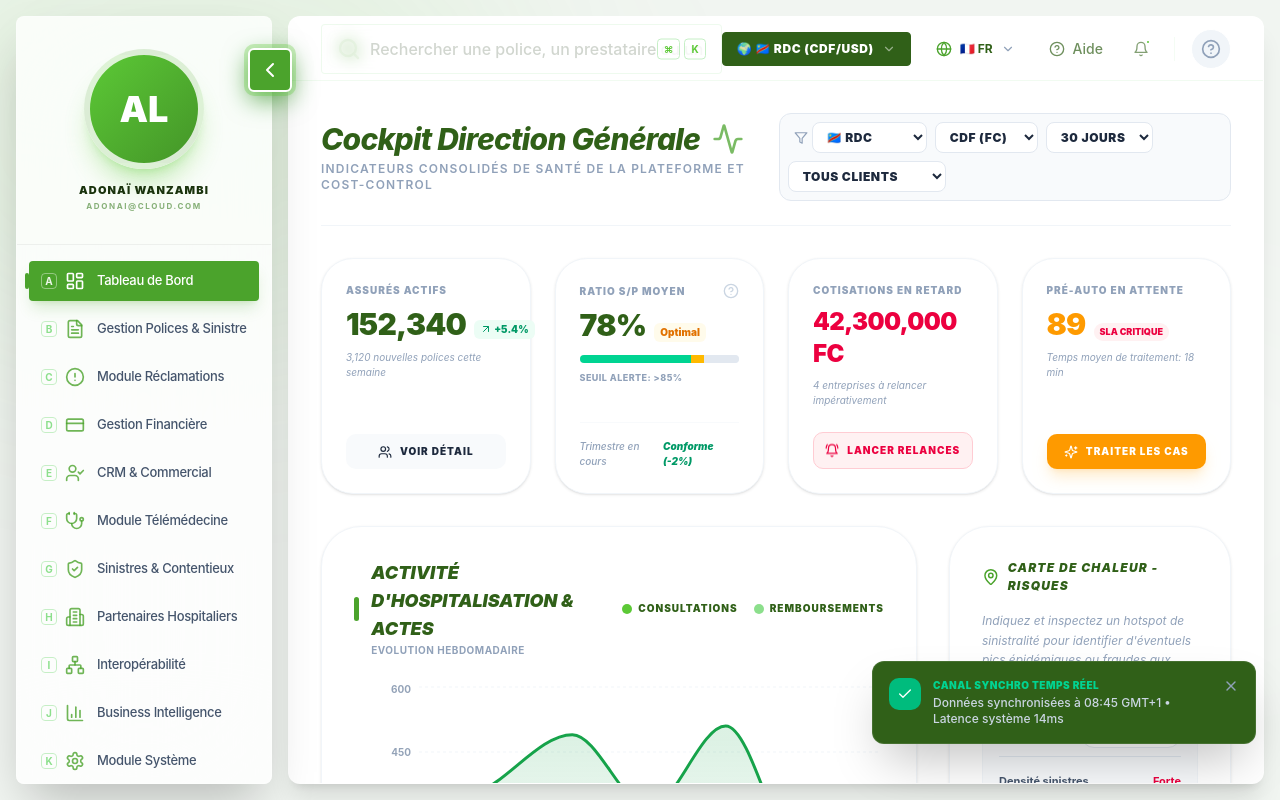
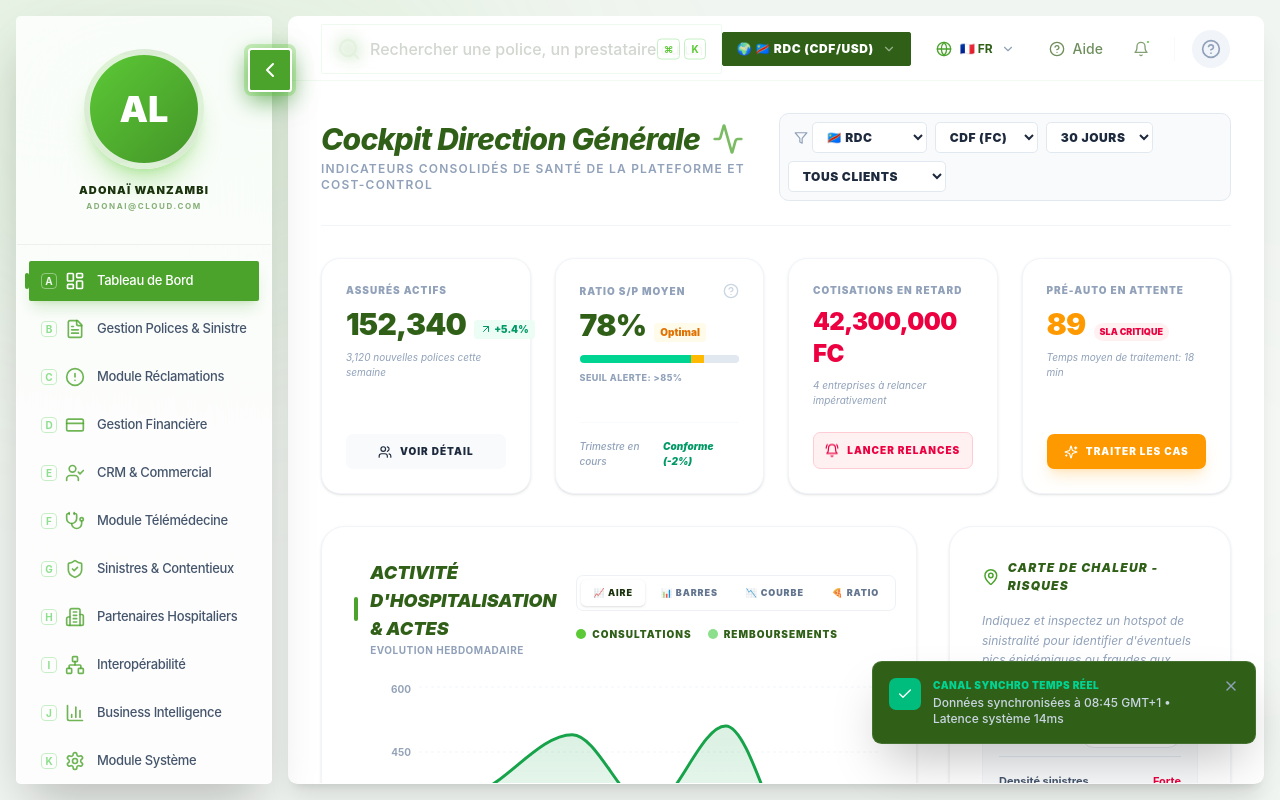
Before and after one commit to Wanz44/NeoGTec, a React (Vite) app: page / in a window 1280 px wide. Built offline with nearby package versions, Linux system fonts and the light colour scheme.

Commit message:
feat: add preauth module and refine design system
- Add `claims-preauth` route to navigation.
- Update dashboard with advanced chart types and safe alert handling.
- Reduce border radius globally by 40% for a sleeker aesthetic.
- Enable `legacy-peer-deps` in npm configuration.

```diff
--- a/src/frontend/App.tsx
+++ b/src/frontend/App.tsx
@@ -119,6 +119,7 @@ export default function App() {
       case 'claims-litigation':
       case 'claims-workflow':
       case 'claims-expertise':
+      case 'claims-preauth':
       case 'claims-list':
         return <Claims subModule={activeModule} />;
       case 'consumption-list':
--- a/src/frontend/components/Dashboard.tsx
+++ b/src/frontend/components/Dashboard.tsx
@@ -12,7 +12,8 @@ import {
   X, Check, DollarSign, Wallet, ShieldAlert, FileText, ChevronRight
 } from 'lucide-react';
 import {
-  AreaChart, Area, XAxis, YAxis, CartesianGrid, Tooltip, ResponsiveContainer, BarChart, Bar
+  AreaChart, Area, XAxis, YAxis, CartesianGrid, Tooltip, ResponsiveContainer, BarChart, Bar,
+  LineChart, Line, PieChart, Pie, Cell, Legend
 } from 'recharts';
 
 // Regional Data corresponding to filters
@@ -65,11 +66,21 @@ interface PreAuthRequest {
 }
 
 export const Dashboard: React.FC = () => {
+  // Safe Alert Helper to prevent iframe sandboxing errors on window.alert
+  const safeAlert = (message: string) => {
+    try {
+      alert(message);
+    } catch (e) {
+      console.warn("[Alert Blocked by sandbox Context]:", message);
+    }
+  };
+
   // Global filters
   const [country, setCountry] = useState<'RDC' | 'France' | 'UAE'>('RDC');
   const [currency, setCurrency] = useState<'FC' | 'USD' | 'EUR' | 'AED'>('FC');
   const [period, setPeriod] = useState<'30j' | '90j' | '1an'>('30j');
   const [clientType, setClientType] = useState<'all' | 'enterprise' | 'individual'>('all');
+  const [chartType, setChartType] = useState<'area' | 'bar' | 'line' | 'pie'>('area');
 
   // Modals & Sliders state
   const [activeMembersDrawerOpen, setActiveMembersDrawerOpen] = useState(false);
@@ -119,12 +130,12 @@ export const Dashboard: React.FC = () => {
 
   const handleApprovePreAuth = (id: string, name: string) => {
     setPreAuthList(prev => prev.filter(item => item.id !== id));
-    alert(`La demande de pré-autorisation pour ${name} a été approuvée avec succès. Notification débloquée au tiers payant.`);
+    safeAlert(`La demande de pré-autorisation pour ${name} a été approuvée avec succès. Notification débloquée au tiers payant.`);
   };
 
   const handleRejectPreAuth = (id: string, name: string) => {
     setPreAuthList(prev => prev.filter(item => item.id !== id));
-    alert(`La demande de pré-autorisation pour ${name} a été refusée. L'assuré et l'établissement ont été notifiés.`);
+    safeAlert(`La demande de pré-autorisation pour ${name} a été refusée. L'assuré et l'établissement ont été notifiés.`);
   };
 
   // Recharts activity graph data
@@ -136,6 +147,14 @@ export const Dashboard: React.FC = () => {
     { name: 'Ven', consultations: country === 'RDC' ? 510 : 310, remboursements: 280 },
     { name: 'Sam', consultations: country === 'RDC' ? 180 : 90, remboursements: 80 },
     { name: 'Dim', consultations: country === 'RDC' ? 120 : 60, remboursements: 50 },
+  ];
+
+  // Dynamic Pie Chart Data calculation
+  const totalConsultations = activityData.reduce((sum, item) => sum + item.consultations, 0);
+  const totalRemboursements = activityData.reduce((sum, item) => sum + item.remboursements, 0);
+  const pieData = [
+    { name: 'Consultations', value: totalConsultations, color: '#16a34a' },
+    { name: 'Remboursements', value: totalRemboursements, color: '#818cf8' },
   ];
 
   return (
@@ -237,7 +256,12 @@ export const Dashboard: React.FC = () => {
       <div className="grid grid-cols-1 md:grid-cols-2 lg:grid-cols-4 gap-6">
 
         {/* KPI 1 - Assurés Actifs */}
-        <div className="bg-white border border-slate-100 rounded-[2rem] p-6 shadow-sm hover:shadow-lg transition-all flex flex-col justify-between">
+        <motion.div
+          initial={{ opacity: 0, y: 20 }}
+          animate={{ opacity: 1, y: 0 }}
+          transition={{ duration: 0.5, delay: 0.1, ease: [0.16, 1, 0.3, 1] }}
+          className="bg-white border border-slate-100 rounded-[2rem] p-6 shadow-sm hover:shadow-lg transition-all flex flex-col justify-between"
+        >
           <div className="space-y-2">
             <p className="text-[10px] font-black uppercase tracking-widest text-slate-400">Assurés Actifs</p>
             <div className="flex items-baseline gap-2">
@@ -250,14 +274,19 @@ export const Dashboard: React.FC = () => {
           </div>
           <button
             onClick={() => setActiveMembersDrawerOpen(true)}
-            className="mt-6 w-full py-2.5 bg-slate-50 hover:bg-slate-900 hover:text-white transition-all rounded-xl text-[10px] font-black uppercase tracking-widest text-slate-800 flex items-center justify-center gap-2"
+            className="mt-6 w-full py-2.5 bg-slate-50 hover:bg-slate-900 hover:text-white transition-all rounded-xl text-[10px] font-black uppercase tracking-widest text-slate-800 flex items-center justify-center gap-2 cursor-pointer"
           >
             <Users className="w-3.5 h-3.5" /> Voir détail
           </button>
-        </div>
+        </motion.div>
 
         {/* KPI 2 - S/P Ratio (Loss/Premium Ratio) */}
-        <div className="bg-white border border-slate-100 rounded-[2rem] p-6 shadow-sm hover:shadow-lg transition-all flex flex-col justify-between">
+        <motion.div
+          initial={{ opacity: 0, y: 20 }}
+          animate={{ opacity: 1, y: 0 }}
+          transition={{ duration: 0.5, delay: 0.2, ease: [0.16, 1, 0.3, 1] }}
+          className="bg-white border border-slate-100 rounded-[2rem] p-6 shadow-sm hover:shadow-lg transition-all flex flex-col justify-between"
+        >
           <div className="space-y-2 relative group">
             <div className="flex items-center justify-between">
               <p className="text-[10px] font-black uppercase tracking-widest text-slate-400">Ratio S/P Moyen</p>
@@ -287,10 +316,15 @@ export const Dashboard: React.FC = () => {
             <span>Trimestre en cours</span>
             <span className="text-emerald-600 font-black">Conforme (-2%)</span>
           </div>
-        </div>
+        </motion.div>
 
         {/* KPI 3 - Cotisations en Retard */}
-        <div className="bg-white border border-slate-100 rounded-[2rem] p-6 shadow-sm hover:shadow-lg transition-all flex flex-col justify-between">
+        <motion.div
+          initial={{ opacity: 0, y: 20 }}
+          animate={{ opacity: 1, y: 0 }}
+          transition={{ duration: 0.5, delay: 0.3, ease: [0.16, 1, 0.3, 1] }}
+          className="bg-white border border-slate-100 rounded-[2rem] p-6 shadow-sm hover:shadow-lg transition-all flex flex-col justify-between"
+        >
           <div className="space-y-2">
             <p className="text-[10px] font-black uppercase tracking-widest text-slate-400">Cotisations en Retard</p>
             <div className="flex items-baseline gap-1">
@@ -300,14 +334,19 @@ export const Dashboard: React.FC = () => {
           </div>
           <button
             onClick={() => setRelanceModalOpen(true)}
-            className="mt-6 w-full py-2.5 bg-rose-50 hover:bg-rose-600 hover:text-white hover:border-transparent transition-all rounded-xl text-[10px] font-black uppercase tracking-widest text-rose-600 border border-rose-200 flex items-center justify-center gap-2"
+            className="mt-6 w-full py-2.5 bg-rose-50 hover:bg-rose-600 hover:text-white hover:border-transparent transition-all rounded-xl text-[10px] font-black uppercase tracking-widest text-rose-600 border border-rose-200 flex items-center justify-center gap-2 cursor-pointer"
           >
             <BellRing className="w-3.5 h-3.5 animate-bounce" /> Lancer relances
           </button>
-        </div>
+        </motion.div>
 
         {/* KPI 4 - Pré-autorisations */}
-        <div className="bg-white border border-slate-100 rounded-[2rem] p-6 shadow-sm hover:shadow-lg transition-all flex flex-col justify-between">
+        <motion.div
+          initial={{ opacity: 0, y: 20 }}
+          animate={{ opacity: 1, y: 0 }}
+          transition={{ duration: 0.5, delay: 0.4, ease: [0.16, 1, 0.3, 1] }}
+          className="bg-white border border-slate-100 rounded-[2rem] p-6 shadow-sm hover:shadow-lg transition-all flex flex-col justify-between"
+        >
           <div className="space-y-2">
             <p className="text-[10px] font-black uppercase tracking-widest text-slate-400">Pré-auto en Attente</p>
             <div className="flex items-baseline gap-2">
@@ -318,11 +357,11 @@ export const Dashboard: React.FC = () => {
           </div>
           <button
             onClick={() => setPreAuthModalOpen(true)}
-            className="mt-6 w-full py-2.5 bg-amber-500 hover:bg-amber-600 text-white tracking-widest transition-all rounded-xl text-[10px] font-black uppercase flex items-center justify-center gap-2 shadow-lg shadow-amber-500/20"
+            className="mt-6 w-full py-2.5 bg-amber-500 hover:bg-amber-600 text-white tracking-widest transition-all rounded-xl text-[10px] font-black uppercase flex items-center justify-center gap-2 shadow-lg shadow-amber-500/20 cursor-pointer"
           >
             <Sparkles className="w-3.5 h-3.5" /> Traiter les cas
           </button>
-        </div>
+        </motion.div>
 
       </div>
 
@@ -330,8 +369,13 @@ export const Dashboard: React.FC = () => {
       <div className="grid grid-cols-1 lg:grid-cols-3 gap-8">
 
         {/* Graph Section */}
-        <div className="lg:col-span-2 bg-white border border-slate-100 p-8 rounded-[2.5rem] shadow-sm space-y-6">
-          <div className="flex flex-col sm:flex-row sm:items-center sm:justify-between gap-4">
+        <motion.div
+          initial={{ opacity: 0, scale: 0.98, y: 30 }}
+          animate={{ opacity: 1, scale: 1, y: 0 }}
+          transition={{ duration: 0.6, delay: 0.5, ease: [0.16, 1, 0.3, 1] }}
+          className="lg:col-span-2 bg-white border border-slate-100 p-8 rounded-[2.5rem] shadow-sm space-y-6"
+        >
+          <div className="flex flex-col xl:flex-row xl:items-center xl:justify-between gap-4">
             <div className="flex items-center gap-3">
               <div className="w-2 h-6 bg-green-600 rounded-full" />
               <div>
@@ -339,13 +383,45 @@ export const Dashboard: React.FC = () => {
                 <p className="text-[10px] text-slate-400 font-bold uppercase tracking-wider">Evolution hebdomadaire</p>
               </div>
             </div>
-            <div className="flex gap-4 text-[10px] font-black uppercase tracking-widest">
+
+            {/* Interactive Switchers & Legends */}
+            <div className="flex flex-wrap items-center gap-4">
+              <div className="flex bg-slate-150 p-1 rounded-xl border border-slate-200/60 gap-1 shrink-0">
+                <button
+                  onClick={() => setChartType('area')}
+                  className={`px-3 py-1.5 text-[9px] uppercase font-black tracking-widest transition-all rounded-lg cursor-pointer ${chartType === 'area' ? 'bg-white text-slate-950 shadow-sm font-black' : 'text-slate-500 hover:text-slate-800'}`}
+                >
+                  📈 Aire
+                </button>
+                <button
+                  onClick={() => setChartType('bar')}
+                  className={`px-3 py-1.5 text-[9px] uppercase font-black tracking-widest transition-all rounded-lg cursor-pointer ${chartType === 'bar' ? 'bg-white text-slate-950 shadow-sm font-black' : 'text-slate-500 hover:text-slate-800'}`}
+                >
+                  📊 Barres
+                </button>
+                <button
+                  onClick={() => setChartType('line')}
+                  className={`px-3 py-1.5 text-[9px] uppercase font-black tracking-widest transition-all rounded-lg cursor-pointer ${chartType === 'line' ? 'bg-white text-slate-950 shadow-sm font-black' : 'text-slate-500 hover:text-slate-800'}`}
+                >
+                  📉 Courbe
+                </button>
+                <button
+                  onClick={() => setChartType('pie')}
+                  className={`px-3 py-1.5 text-[9px] uppercase font-black tracking-widest transition-all rounded-lg cursor-pointer ${chartType === 'pie' ? 'bg-white text-slate-950 shadow-sm font-black' : 'text-slate-500 hover:text-slate-800'}`}
+                >
+                  🍕 Ratio
+                </button>
+              </div>
+
+              <div className="hidden md:flex gap-4 text-[10px] font-black uppercase tracking-widest shrink-0">
                 <span className="flex items-center gap-1.5"><span className="w-2.5 h-2.5 rounded-full bg-green-500" /> Consultations</span>
                 <span className="flex items-center gap-1.5"><span className="w-2.5 h-2.5 rounded-full bg-indigo-400" /> Remboursements</span>
               </div>
             </div>
+          </div>
 
           <div className="h-[300px] w-full">
+            {chartType === 'area' && (
               <ResponsiveContainer width="100%" height="100%">
                 <AreaChart data={activityData}>
                   <defs>
@@ -361,13 +437,62 @@ export const Dashboard: React.FC = () => {
                   <CartesianGrid strokeDasharray="3 3" stroke="#f1f5f9" vertical={false} />
                   <XAxis dataKey="name" axisLine={false} tickLine={false} tick={{ fill: '#94a3b8', fontSize: 10, fontWeight: 700 }} />
                   <YAxis axisLine={false} tickLine={false} tick={{ fill: '#94a3b8', fontSize: 10, fontWeight: 700 }} />
-                <Tooltip contentStyle={{ borderRadius: '16px', border: '1px solid #f1f5f9', fontSize: '11px', fontWeight: 'bold' }} />
+                  <Tooltip contentStyle={{ borderRadius: '12px', border: '1px solid #e2e8f0', fontSize: '11px', fontWeight: 'bold' }} />
                   <Area type="monotone" name="Consultations" dataKey="consultations" stroke="#16a34a" strokeWidth={3} fillOpacity={1} fill="url(#chartConsult)" />
                   <Area type="monotone" name="Remboursements" dataKey="remboursements" stroke="#818cf8" strokeWidth={3} fillOpacity={1} fill="url(#chartRemb)" />
                 </AreaChart>
               </ResponsiveContainer>
+            )}
+
+            {chartType === 'bar' && (
+              <ResponsiveContainer width="100%" height="100%">
+                <BarChart data={activityData} barGap={4}>
+                  <CartesianGrid strokeDasharray="3 3" stroke="#f1f5f9" vertical={false} />
+                  <XAxis dataKey="name" axisLine={false} tickLine={false} tick={{ fill: '#94a3b8', fontSize: 10, fontWeight: 700 }} />
+                  <YAxis axisLine={false} tickLine={false} tick={{ fill: '#94a3b8', fontSize: 10, fontWeight: 700 }} />
+                  <Tooltip cursor={{ fill: '#f8fafc', opacity: 0.6 }} contentStyle={{ borderRadius: '12px', border: '1px solid #e2e8f0', fontSize: '11px', fontWeight: 'bold' }} />
+                  <Bar dataKey="consultations" name="Consultations" fill="#16a34a" radius={[4, 4, 0, 0]} maxBarSize={24} />
+                  <Bar dataKey="remboursements" name="Remboursements" fill="#818cf8" radius={[4, 4, 0, 0]} maxBarSize={24} />
+                </BarChart>
+              </ResponsiveContainer>
+            )}
+
+            {chartType === 'line' && (
+              <ResponsiveContainer width="100%" height="100%">
+                <LineChart data={activityData}>
+                  <CartesianGrid strokeDasharray="3 3" stroke="#f1f5f9" vertical={false} />
+                  <XAxis dataKey="name" axisLine={false} tickLine={false} tick={{ fill: '#94a3b8', fontSize: 10, fontWeight: 700 }} />
+                  <YAxis axisLine={false} tickLine={false} tick={{ fill: '#94a3b8', fontSize: 10, fontWeight: 700 }} />
+                  <Tooltip contentStyle={{ borderRadius: '12px', border: '1px solid #e2e8f0', fontSize: '11px', fontWeight: 'bold' }} />
+                  <Line type="monotone" dataKey="consultations" name="Consultations" stroke="#16a34a" strokeWidth={4} dot={{ r: 4, strokeWidth: 2 }} activeDot={{ r: 7 }} />
+                  <Line type="monotone" dataKey="remboursements" name="Remboursements" stroke="#818cf8" strokeWidth={4} dot={{ r: 4, strokeWidth: 2 }} activeDot={{ r: 7 }} />
+                </LineChart>
+              </ResponsiveContainer>
+            )}
+
+            {chartType === 'pie' && (
+              <ResponsiveContainer width="100%" height="100%">
+                <PieChart>
+                  <Tooltip contentStyle={{ borderRadius: '12px', border: '1px solid #e2e8f0', fontSize: '11px', fontWeight: 'bold' }} />
+                  <Pie
+                    data={pieData}
+                    cx="50%"
+                    cy="45%"
+                    innerRadius={60}
+                    outerRadius={95}
+                    paddingAngle={5}
+                    dataKey="value"
+                  >
+                    {pieData.map((entry, index) => (
+                      <Cell key={`cell-${index}`} fill={entry.color} />
+                    ))}
+                  </Pie>
+                  <Legend verticalAlign="bottom" height={36} iconType="circle" wrapperStyle={{ fontSize: '11px', fontWeight: 'bold', textTransform: 'uppercase' }} />
+                </PieChart>
+              </ResponsiveContainer>
+            )}
           </div>
-        </div>
+        </motion.div>
 
         {/* Heatmap Geographical Insights Card */}
         <div className="bg-white border border-slate-100 p-8 rounded-[2.5rem] shadow-sm flex flex-col justify-between">
--- a/src/frontend/components/claims/ClaimDeclaration.tsx
+++ b/src/frontend/components/claims/ClaimDeclaration.tsx
@@ -7,7 +7,7 @@ import {
   FilePlus, Camera, Upload, ShieldCheck,
   CheckCircle2, X, Info, Calendar,
   MapPin, Stethoscope, AlertCircle, FileText,
-  RefreshCcw
+  RefreshCcw, Lock
 } from 'lucide-react';
 import { cn } from '../../lib/utils';
 import { motion, AnimatePresence } from 'motion/react';
--- a/src/frontend/index.css
+++ b/src/frontend/index.css
@@ -54,14 +54,69 @@
   --color-mica: rgba(251, 255, 251, 0.85);
   --color-acrylic: rgba(255, 255, 255, 0.4);
 
-  /* Fluent Border Radius System (8px base at 96 DPI) */
-  --radius-xs: 2px;
-  --radius-sm: 4px;
-  --radius-md: 6px;
-  --radius-lg: 8px;
-  --radius-xl: 10px;
-  --radius-2xl: 12px;
+  /* Fluent Border Radius System (40% reduced values for modern sleekness) */
+  --radius-xs: 1.2px;
+  --radius-sm: 2.4px;
+  --radius-md: 3.6px;
+  --radius-lg: 4.8px;
+  --radius-xl: 6px;
+  --radius-2xl: 7.2px;
   --radius-fluent: var(--radius-sm);
+}
+
+/* Global utility overrides to scale down arbitrary and standard radius classes by 40% */
+@layer utilities {
+  .rounded-\[8px\] {
+    border-radius: 4.8px !important;
+  }
+  .rounded-\[12px\] {
+    border-radius: 7.2px !important;
+  }
+  .rounded-\[16px\] {
+    border-radius: 9.6px !important;
+  }
+  .rounded-\[20px\] {
+    border-radius: 12px !important;
+  }
+  .rounded-\[24px\] {
+    border-radius: 14.4px !important;
+  }
+  .rounded-\[32px\] {
+    border-radius: 19.2px !important;
+  }
+  .rounded-\[48px\] {
+    border-radius: 28.8px !important;
+  }
+  .rounded-\[56px\] {
+    border-radius: 33.6px !important;
+  }
+  .rounded-\[2rem\] {
+    border-radius: 1.2rem !important;
+  }
+  .rounded-\[2\.5rem\] {
+    border-radius: 1.5rem !important;
+  }
+  .rounded-\[3rem\] {
+    border-radius: 1.8rem !important;
+  }
+  .rounded-sm {
+    border-radius: 0.12rem !important; /* 40% reduced */
+  }
+  .rounded-md {
+    border-radius: 0.225rem !important; /* 40% reduced */
+  }
+  .rounded-lg {
+    border-radius: 0.3rem !important; /* 40% reduced */
+  }
+  .rounded-xl {
+    border-radius: 0.45rem !important; /* 40% reduced */
+  }
+  .rounded-2xl {
+    border-radius: 0.6rem !important; /* 40% reduced */
+  }
+  .rounded-3xl {
+    border-radius: 0.9rem !important; /* 40% reduced */
+  }
 }
 
 @layer base {
```
Also changed, not shown: 1 other file (tests, documents, lock files or other folders). Lines whose indentation alone changed are shown as unchanged.
